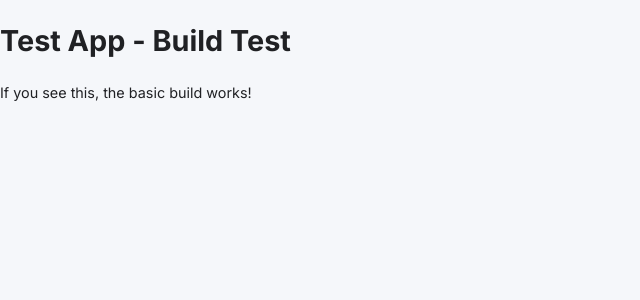
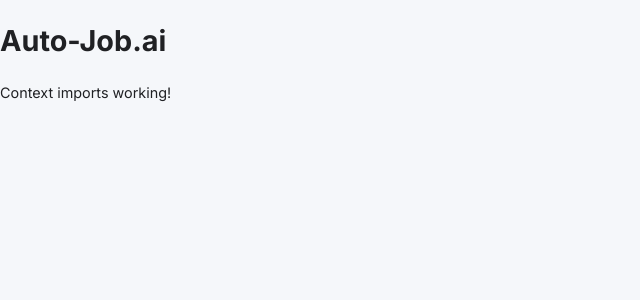
Before and after one commit to jordanforrester10/auto-job-backend, a React (Create React App) app in the folder frontend/: page / in a window 1280 px wide. Shown: the top 300 px of the page, without its empty margins (0-640 px from the left). Built offline with nearby package versions, Linux system fonts and the light colour scheme.

Commit message:
Test: Simplified App.js to debug build issue v1

```diff
--- a/frontend/src/App.js
+++ b/frontend/src/App.js
@@ -1,12 +1,19 @@
 import React from 'react';
+import { BrowserRouter as Router, Routes, Route, Navigate } from 'react-router-dom';
+import { AuthProvider } from './context/AuthContext.js';
+import ThemeProvider from './ThemeProvider.js';
 
-// Temporarily remove all imports to test basic build
 function App() {
   return (
-    <div>
-      <h1>Test App - Build Test</h1>
-      <p>If you see this, the basic build works!</p>
-    </div>
+    <ThemeProvider>
+      <AuthProvider>
+        <Router>
+          <Routes>
+            <Route path="/" element={<div><h1>Auto-Job.ai</h1><p>Context imports working!</p></div>} />
+          </Routes>
+        </Router>
+      </AuthProvider>
+    </ThemeProvider>
   );
 }
 
```
